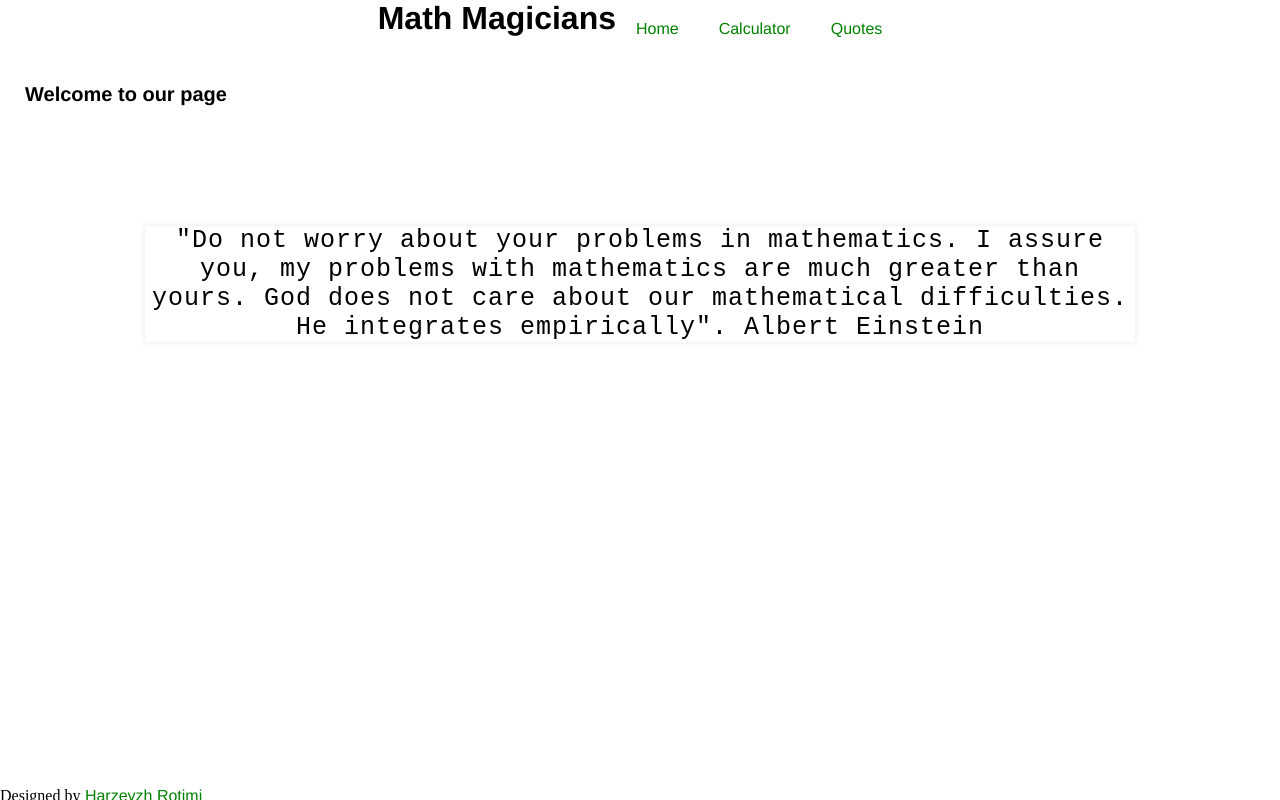
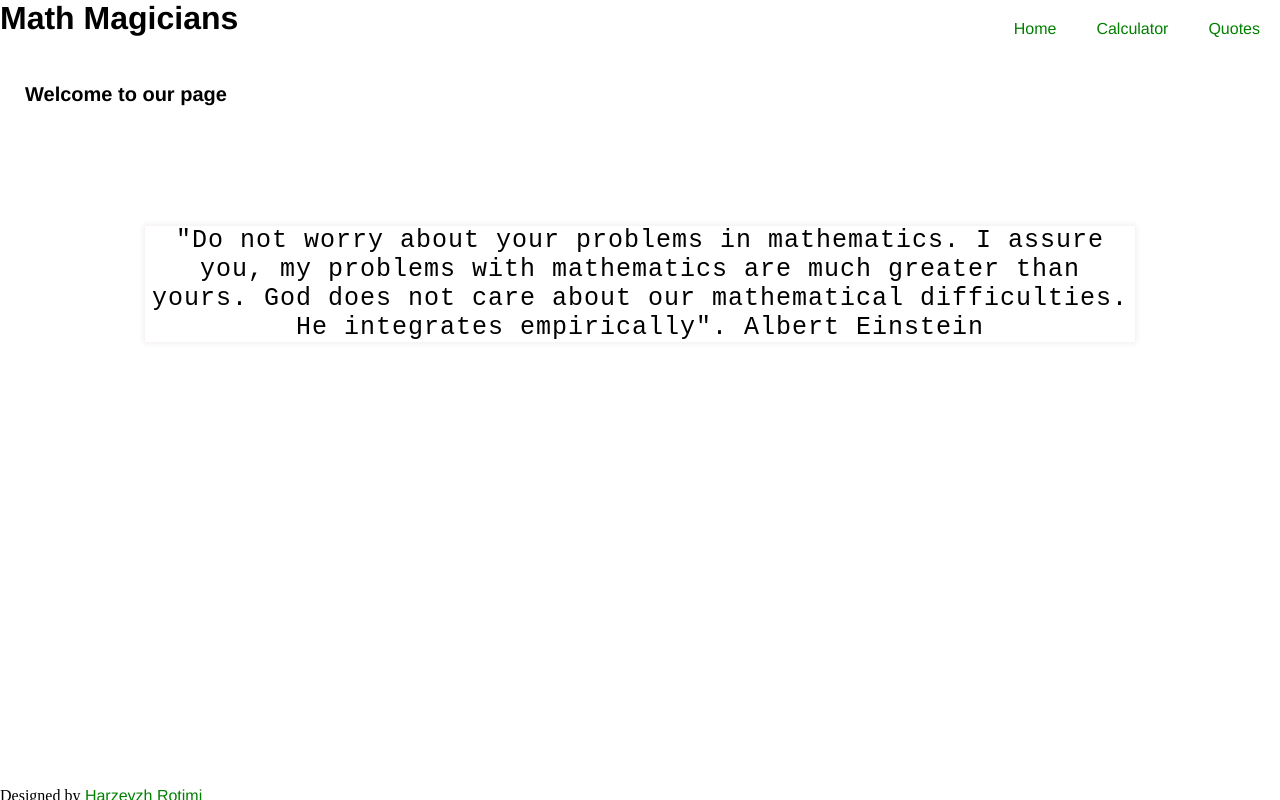
Before and after one commit to rotimiazeez/math-magician-app, a React (Create React App) app: page / in a window 1280 px wide. Built offline with nearby package versions, Linux system fonts and the light colour scheme.

Commit message:
style: Update header styling

```diff
--- a/src/App.js
+++ b/src/App.js
@@ -17,7 +17,7 @@ function App() {
   const styles = [
     {
       display: 'flex',
-      justifyContent: 'space-around',
+      justifyContent: 'space-between',
     },
 
     {
@@ -44,7 +44,7 @@ function App() {
   return (
     <>
       <Router>
-        <div style={styles[4]}>
+        <div style={styles[1][4]}>
           <div style={styles[0]}>
             <h1 style={styles[5]}> Math Magicians</h1>
             <nav>
```
